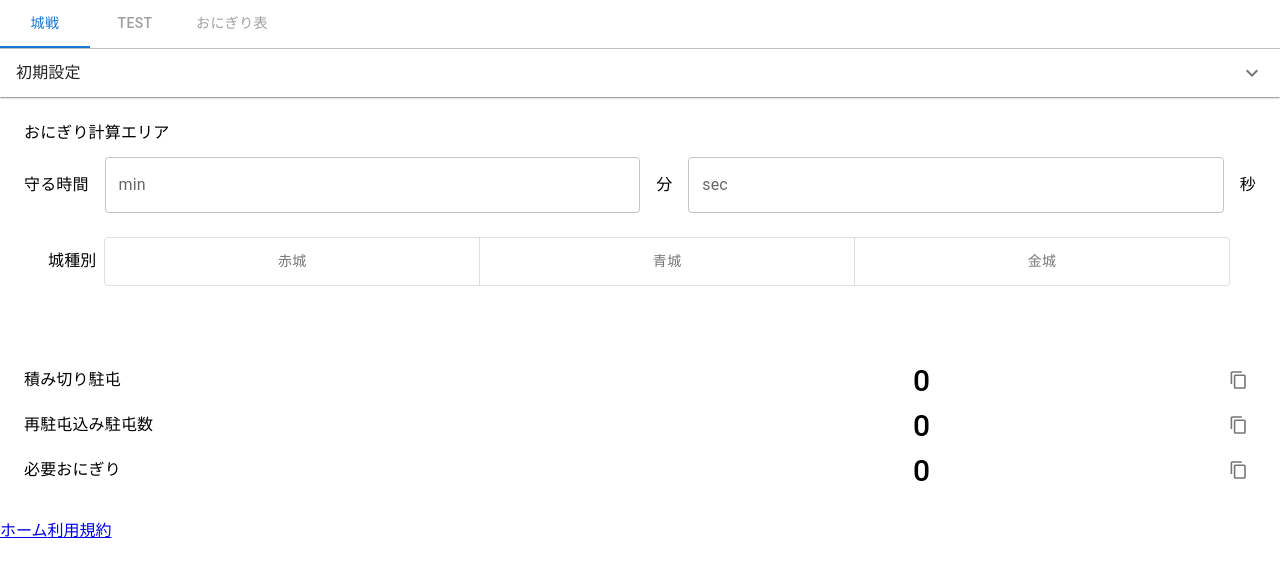
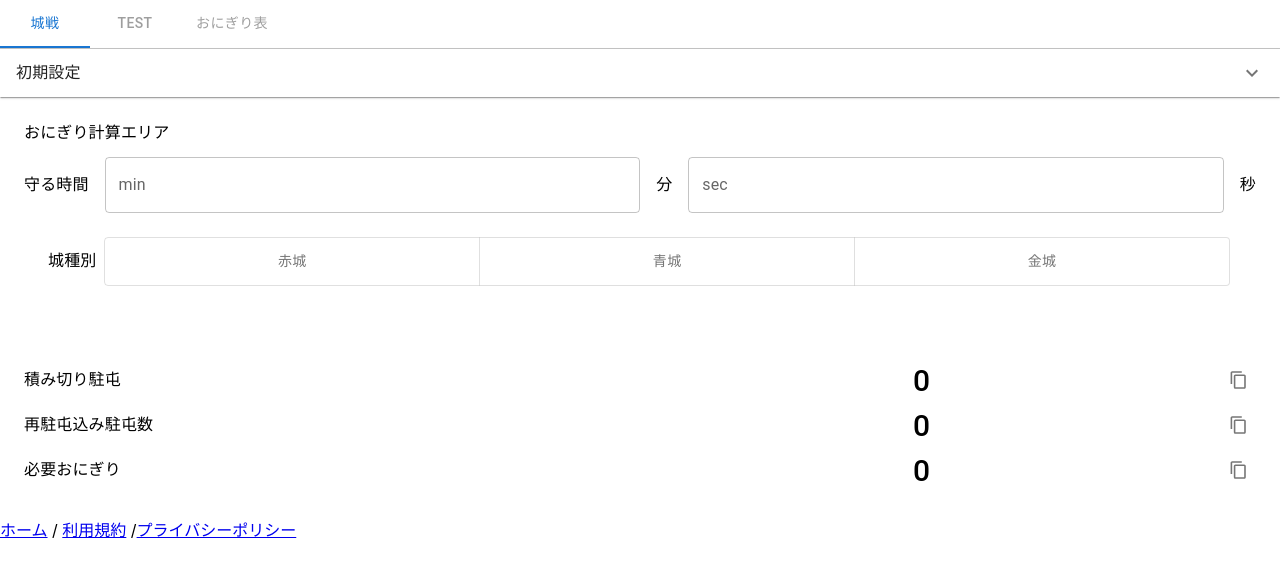
Before and after one commit to chika-create/onigiri-calc, a React (Create React App) app: page / in a window 1280 px wide. Shown: the top 576 px of the page. Built offline with nearby package versions, Linux system fonts and the light colour scheme.

Commit message:
プライバシーポリシーへのリンクを設置

```diff
--- a/src/App.tsx
+++ b/src/App.tsx
@@ -4,6 +4,7 @@ import { Box, Typography, FormControlLabel, Checkbox } from "@mui/material";
 
 import { Routes, Route, BrowserRouter, Link } from "react-router-dom";
 import Term from "./components/pages/Term";
+import PrivacyPolicy from "./components/pages/PrivacyPolicy";
 
 import { TabPanelProps } from "./Types";
 import { numNumberContext, alignmentNumContext } from "./SettingUseContext";
@@ -43,11 +44,12 @@ function App() {
       <Routes>
         <Route path="/" element={<AppContent />} />
         <Route path="/term" element={<Term />} />
+        <Route path="/privacypolicy" element={<PrivacyPolicy />} />
       </Routes>
 
       <nav>
-        <Link to="/">ホーム</Link>
-        <Link to="/term">利用規約</Link>
+        <Link to="/">ホーム</Link> / <Link to="/term">利用規約</Link> /
+        <Link to="/privacypolicy">プライバシーポリシー</Link>
       </nav>
     </BrowserRouter>
   );
```
